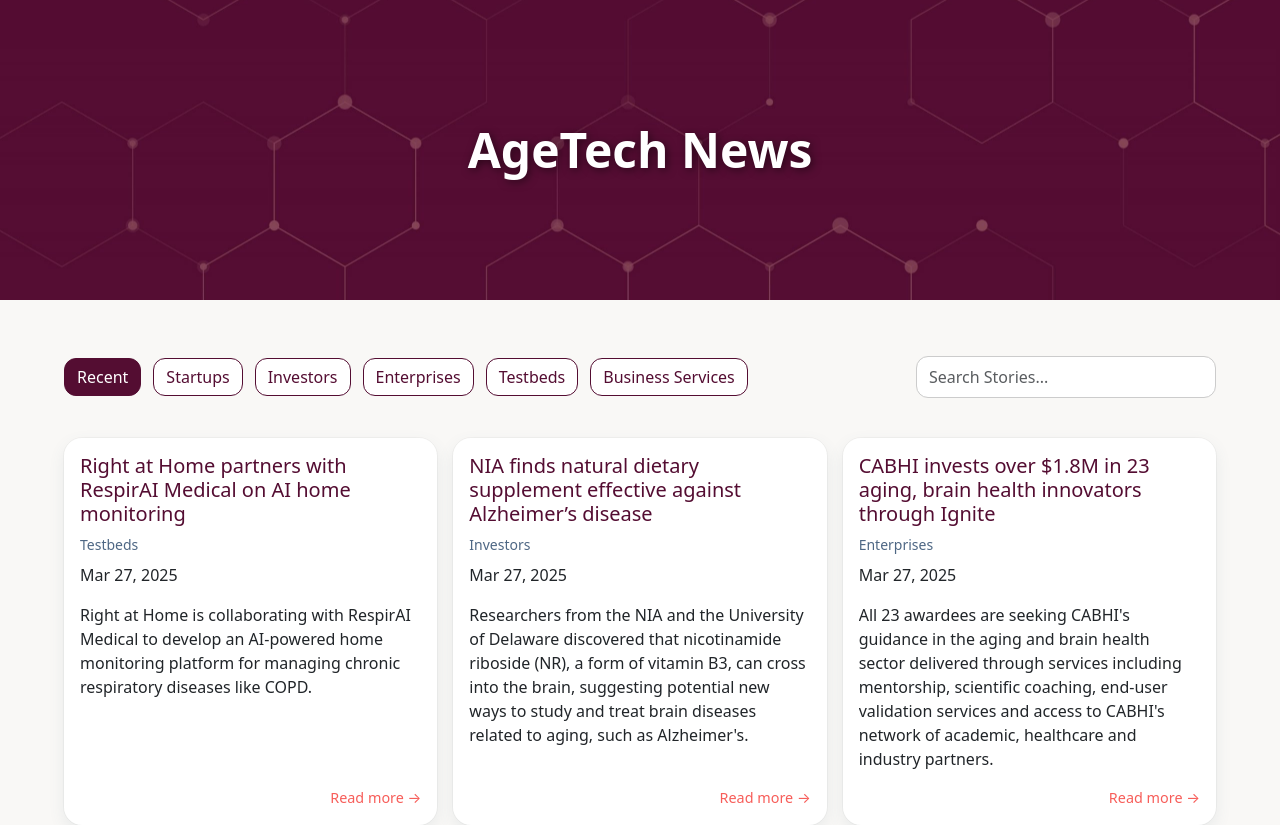
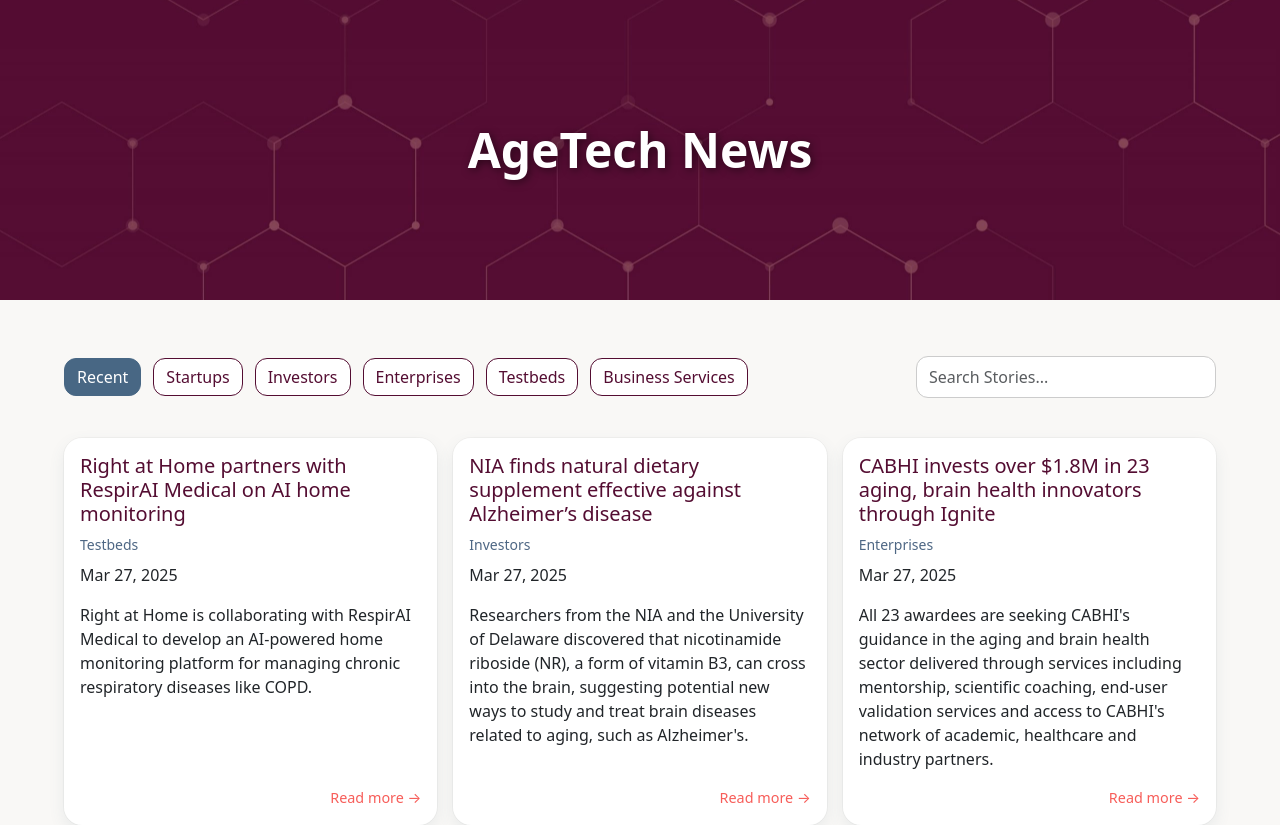
Before and after one commit to MichaelAARP/agetech-news, a Next.js app in the folder agetech-news/: page / in a window 1280 px wide. Shown: the top 825 px of the page. Built offline with nearby package versions, Linux system fonts and the light colour scheme.

Commit message:
update button styles.

```diff
--- a/agetech-news/app/globals.css
+++ b/agetech-news/app/globals.css
@@ -3,14 +3,14 @@
 }
 
 .btn-primary {
-  background-color: #540D32;
-  border-color: #540D32;
+  background-color: #486784;
+  border-color: #486784;
   border-radius: 12px;
 }
 
 .btn-primary:hover {
-  background-color: #4E0A2B;
-  border-color: #4E0A2B;
+  background-color: #486784;
+  border-color: #486784;
   border-radius: 12px;
 }
 
@@ -31,16 +31,16 @@
 .btn-primary:active,
 .btn-primary:focus,
 .btn-primary:focus-visible {
-  background-color: #4E0A2B !important;
-  border-color: #4E0A2B !important;
+  background-color: #486784 !important;
+  border-color: #486784 !important;
   box-shadow: none !important;
 }
 
 .btn-outline-primary:active,
 .btn-outline-primary:focus,
 .btn-outline-primary:focus-visible {
-  background-color: #F75D59 !important;
-  border-color: #F75D59 !important;
+  background-color: #486784 !important;
+  border-color: #486784 !important;
   color: #fff !important;
   box-shadow: none !important;
 }
--- a/agetech-news/app/page.module.css
+++ b/agetech-news/app/page.module.css
@@ -70,8 +70,8 @@
 }
 
 .searchGroup input[type="text"]:focus {
-  border-color: #540D32 !important;
-  box-shadow: 0 0 0 0.15rem rgba(84, 13, 50, 0.25) !important;
+  border-color: #486784 !important;
+  box-shadow: 0 0 0 0.2rem rgba(72, 103, 132, 0.35) !important;
   outline: none;
 }
 
```
